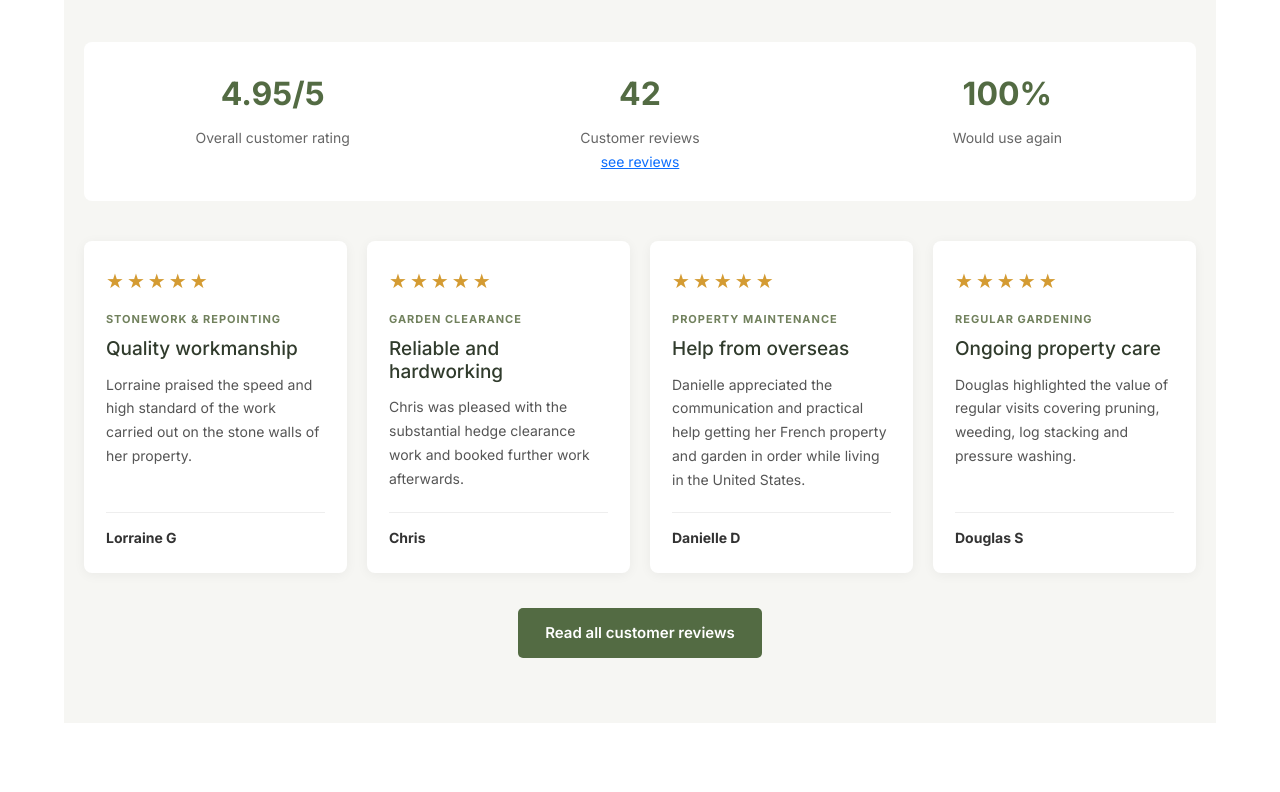
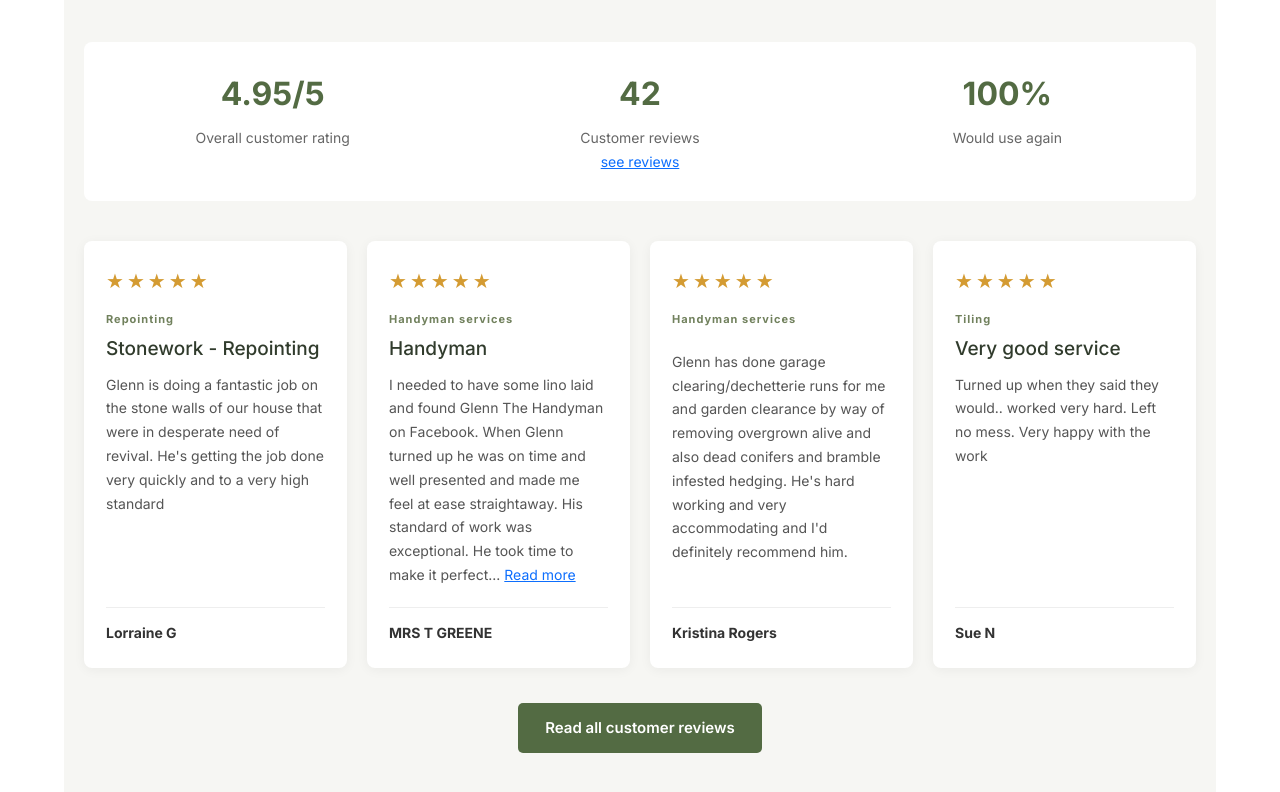
Before and after one commit to GlennPacker/VueDuVallonHandyman, a Next.js app: page / in a window 1280 px wide. Shown: the part 1460-2252 px from the top of the page. Built offline with nearby package versions, Linux system fonts and the light colour scheme.

Commit message:
review summary

```diff
--- a/src/components/reviewSummary/reviewSummary.tsx
+++ b/src/components/reviewSummary/reviewSummary.tsx
@@ -2,6 +2,7 @@ import styles from './reviewSummary.module.css';
 import ReviewSummaryArticle from "../reviewSummaryArticle/reviewSummaryArticle";
 import Link from 'next/link';
 import reviewData from '../reviews/ReviewData.json';
+import { ReviewFormModel } from '@/types/reviewFormModel';
 
 
 const reviews = [
@@ -35,6 +36,7 @@ const reviews = [
 ];
 
 export default function ReviewSummary() {
+  const orderedData = reviewData.sort((a, b) => (a.id > b.id ? -1 : 0)) as [ReviewFormModel]
 
   const wouldUseAgainData = reviewData.reduce((a, r) => a = {
     wouldUse: a.wouldUse + (r.wouldYouUseThemAgain === 'Yes' ? 1 : 0),
@@ -44,6 +46,22 @@ export default function ReviewSummary() {
   const score = reviewData.reduce((a, r) => a += r.rating || 0, 0);
 
   const avgScore = (score / (reviewData.length)).toFixed(2)
+
+  const service = (review: ReviewFormModel) => {
+    if (review.customMadeGates) return "Custom made gates";
+    if (review.gardening) return "Gardening";
+    if (review.generalMaintenance) return "General maintenance";
+    if (review.gutters) return "Gutters";
+    if (review.installations) return "Installations";
+    if (review.painting) return "Painting";
+    if (review.powerWashing) return "Pressure wash";
+    if (review.repairs) return "Repairs";
+    if (review.repointing) return "Repointing";
+    if (review.strimming) return "Strimming";
+    if (review.studWalls) return "Stud walls";
+    if (review.tiling) return "Tiling";
+    return "Handyman services";
+  };
 
   return (
     <>
@@ -88,9 +106,17 @@ export default function ReviewSummary() {
           </div>
         </div>
         <div className={styles.reviewCards}>
-          {reviews.map((review) => (
-            <ReviewSummaryArticle key={review.author} {...review} />
+          {orderedData.map((review, index) => (
+            index < 4 &&
+            <ReviewSummaryArticle
+              key={review.name}
+              service={service(review)}
+              title={review.title}
+              description={review.message}
+              author={review.name}
+            />
           ))}
+
 
         </div>
 
--- a/src/components/reviewSummaryArticle/reviewSummaryArticle.tsx
+++ b/src/components/reviewSummaryArticle/reviewSummaryArticle.tsx
@@ -13,6 +13,11 @@ export default function ReviewSummaryArticle({
     description,
     author,
 }: ReviewSummaryArticleProps) {
+    const splitDescription = description.split(' ').length
+    if (splitDescription > 45) {
+        description = description.split(' ').slice(0, 45).join(' ') + '... '
+    }
+
     return (
         <article className={styles.reviewCard}>
             <div className={styles.reviewStars} aria-label="5 out of 5 stars">
@@ -20,7 +25,9 @@ export default function ReviewSummaryArticle({
             </div>
             <span className={styles.reviewService}>{service}</span>
             <h3>{title}</h3>
-            <p>{description}</p>
+            <p>{description}
+                {splitDescription > 50 && <a href="/reviews">Read more</a>}
+            </p>
             <span className={styles.reviewAuthor}>{author}</span>
         </article>
     );
```
Also changed, not shown: 1 other file (tests, documents, lock files or other folders).
